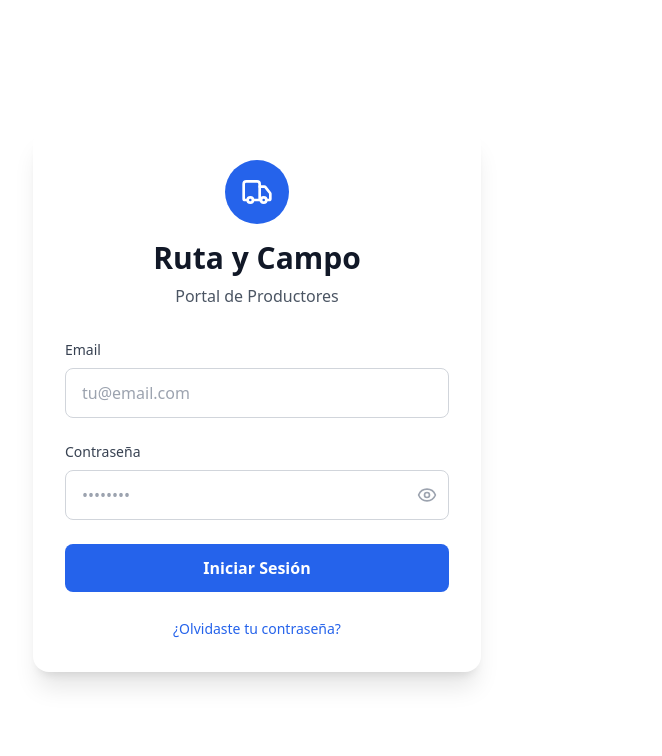
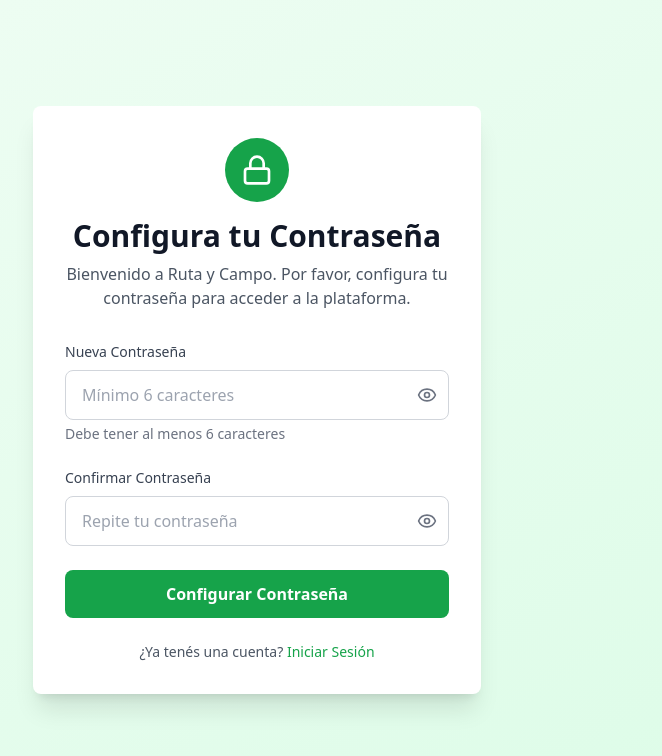
Before and after one commit to DaniBordoli/frontend-productores, a React (Vite) app: page /set-password/1 in a window 1280 px wide. Before the commit this address led to /login. Shown: the top 756 px of the page, without its empty margins (383-1045 px from the left). Built offline with nearby package versions, Linux system fonts and the light colour scheme.

Commit message:
Update App component

```diff
--- a/src/App.jsx
+++ b/src/App.jsx
@@ -9,6 +9,7 @@ import { MisViajes } from './pages/MisViajes';
 import { ViajeDetalle } from './pages/ViajeDetalle';
 import { ForgotPassword } from './pages/ForgotPassword';
 import { ResetPassword } from './pages/ResetPassword';
+import { SetPassword } from './pages/SetPassword';
 
 function App() {
   return (
@@ -18,6 +19,7 @@ function App() {
           <Route path="/login" element={<Login />} />
           <Route path="/forgot-password" element={<ForgotPassword />} />
           <Route path="/reset-password/:token" element={<ResetPassword />} />
+          <Route path="/set-password/:token" element={<SetPassword />} />
 
           <Route
             path="/"
--- /dev/null
+++ b/src/pages/SetPassword.jsx
@@ -0,0 +1,177 @@
+import { useState } from 'react';
+import { useParams, useNavigate } from 'react-router-dom';
+import { Eye, EyeOff, Lock, CheckCircle } from 'lucide-react';
+import axios from 'axios';
+
+const API_URL = import.meta.env.VITE_API_URL || 'http://localhost:5000/api';
+
+export function SetPassword() {
+  const { token } = useParams();
+  const navigate = useNavigate();
+  const [password, setPassword] = useState('');
+  const [confirmPassword, setConfirmPassword] = useState('');
+  const [showPassword, setShowPassword] = useState(false);
+  const [showConfirmPassword, setShowConfirmPassword] = useState(false);
+  const [loading, setLoading] = useState(false);
+  const [error, setError] = useState('');
+  const [success, setSuccess] = useState(false);
+
+  const validatePassword = () => {
+    if (password.length < 6) {
+      setError('La contraseña debe tener al menos 6 caracteres');
+      return false;
+    }
+    if (password !== confirmPassword) {
+      setError('Las contraseñas no coinciden');
+      return false;
+    }
+    return true;
+  };
+
+  const handleSubmit = async (e) => {
+    e.preventDefault();
+    setError('');
+
+    if (!validatePassword()) {
+      return;
+    }
+
+    setLoading(true);
+
+    try {
+      const response = await axios.post(`${API_URL}/auth/set-password`, {
+        token,
+        password
+      });
+
+      // Guardar token JWT en localStorage
+      localStorage.setItem('token', response.data.token);
+      localStorage.setItem('user', JSON.stringify(response.data.user));
+
+      setSuccess(true);
+
+      // Redirigir al dashboard después de 2 segundos
+      setTimeout(() => {
+        navigate('/');
+      }, 2000);
+    } catch (err) {
+      setError(err.response?.data?.message || 'Error al configurar la contraseña');
+    } finally {
+      setLoading(false);
+    }
+  };
+
+  if (success) {
+    return (
+      <div className="min-h-screen bg-gradient-to-br from-green-50 to-green-100 flex items-center justify-center p-4">
+        <div className="bg-white rounded-lg shadow-xl p-8 max-w-md w-full text-center">
+          <div className="mb-6">
+            <CheckCircle className="w-16 h-16 text-green-600 mx-auto" />
+          </div>
+          <h2 className="text-2xl font-bold text-gray-900 mb-2">
+            ¡Contraseña configurada!
+          </h2>
+          <p className="text-gray-600 mb-4">
+            Tu cuenta ha sido activada exitosamente. Serás redirigido al dashboard...
+          </p>
+        </div>
+      </div>
+    );
+  }
+
+  return (
+    <div className="min-h-screen bg-gradient-to-br from-green-50 to-green-100 flex items-center justify-center p-4">
+      <div className="bg-white rounded-lg shadow-xl p-8 max-w-md w-full">
+        <div className="text-center mb-8">
+          <div className="inline-flex items-center justify-center w-16 h-16 bg-green-600 text-white rounded-full mb-4">
+            <Lock className="w-8 h-8" />
+          </div>
+          <h1 className="text-3xl font-bold text-gray-900 mb-2">
+            Configura tu Contraseña
+          </h1>
+          <p className="text-gray-600">
+            Bienvenido a Ruta y Campo. Por favor, configura tu contraseña para acceder a la plataforma.
+          </p>
+        </div>
+
+        <form onSubmit={handleSubmit} className="space-y-6">
+          {error && (
+            <div className="bg-red-50 border border-red-200 text-red-700 px-4 py-3 rounded-lg">
+              {error}
+            </div>
+          )}
+
+          <div>
+            <label htmlFor="password" className="block text-sm font-medium text-gray-700 mb-2">
+              Nueva Contraseña
+            </label>
+            <div className="relative">
+              <input
+                type={showPassword ? 'text' : 'password'}
+                id="password"
+                value={password}
+                onChange={(e) => setPassword(e.target.value)}
+                className="w-full px-4 py-3 border border-gray-300 rounded-lg focus:ring-2 focus:ring-green-500 focus:border-transparent pr-12"
+                placeholder="Mínimo 6 caracteres"
+                required
+                disabled={loading}
+              />
+              <button
+                type="button"
+                onClick={() => setShowPassword(!showPassword)}
+                className="absolute right-3 top-1/2 -translate-y-1/2 text-gray-500 hover:text-gray-700"
+              >
+                {showPassword ? <EyeOff className="w-5 h-5" /> : <Eye className="w-5 h-5" />}
+              </button>
+            </div>
+            <p className="mt-1 text-sm text-gray-500">
+              Debe tener al menos 6 caracteres
+            </p>
+          </div>
+
+          <div>
+            <label htmlFor="confirmPassword" className="block text-sm font-medium text-gray-700 mb-2">
+              Confirmar Contraseña
+            </label>
+            <div className="relative">
+              <input
+                type={showConfirmPassword ? 'text' : 'password'}
+                id="confirmPassword"
+                value={confirmPassword}
+                onChange={(e) => setConfirmPassword(e.target.value)}
+                className="w-full px-4 py-3 border border-gray-300 rounded-lg focus:ring-2 focus:ring-green-500 focus:border-transparent pr-12"
+                placeholder="Repite tu contraseña"
+                required
+                disabled={loading}
+              />
+              <button
+                type="button"
+                onClick={() => setShowConfirmPassword(!showConfirmPassword)}
+                className="absolute right-3 top-1/2 -translate-y-1/2 text-gray-500 hover:text-gray-700"
+              >
+                {showConfirmPassword ? <EyeOff className="w-5 h-5" /> : <Eye className="w-5 h-5" />}
+              </button>
+            </div>
+          </div>
+
+          <button
+            type="submit"
+            disabled={loading}
+            className="w-full bg-green-600 text-white py-3 px-4 rounded-lg font-semibold hover:bg-green-700 focus:outline-none focus:ring-2 focus:ring-green-500 focus:ring-offset-2 disabled:opacity-50 disabled:cursor-not-allowed transition-colors"
+          >
+            {loading ? 'Configurando...' : 'Configurar Contraseña'}
+          </button>
+        </form>
+
+        <div className="mt-6 text-center">
+          <p className="text-sm text-gray-600">
+            ¿Ya tenés una cuenta?{' '}
+            <a href="/login" className="text-green-600 hover:text-green-700 font-medium">
+              Iniciar Sesión
+            </a>
+          </p>
+        </div>
+      </div>
+    </div>
+  );
+}
```
